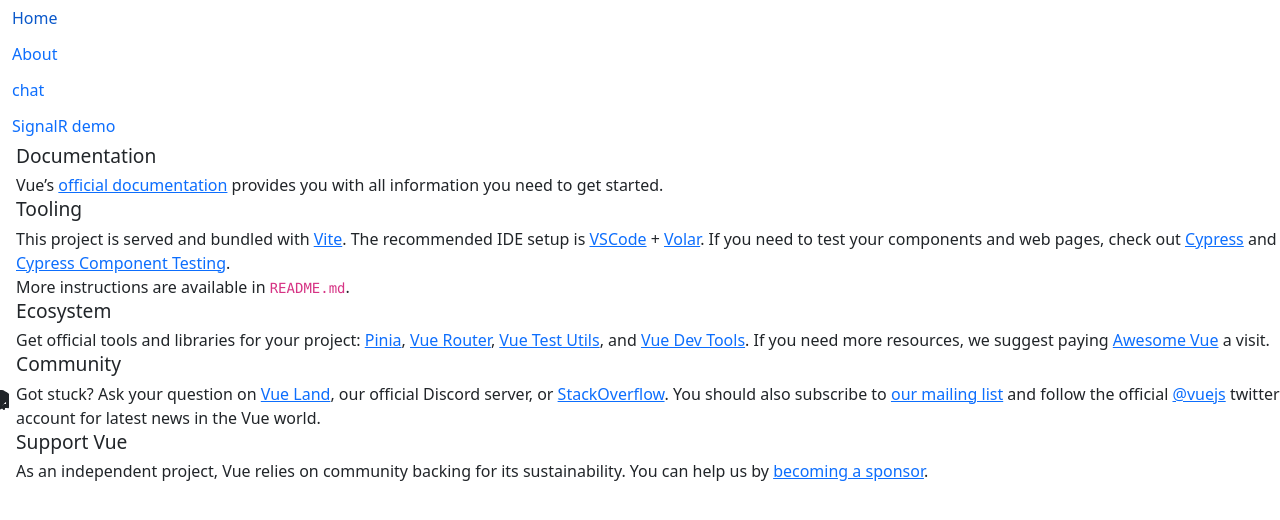
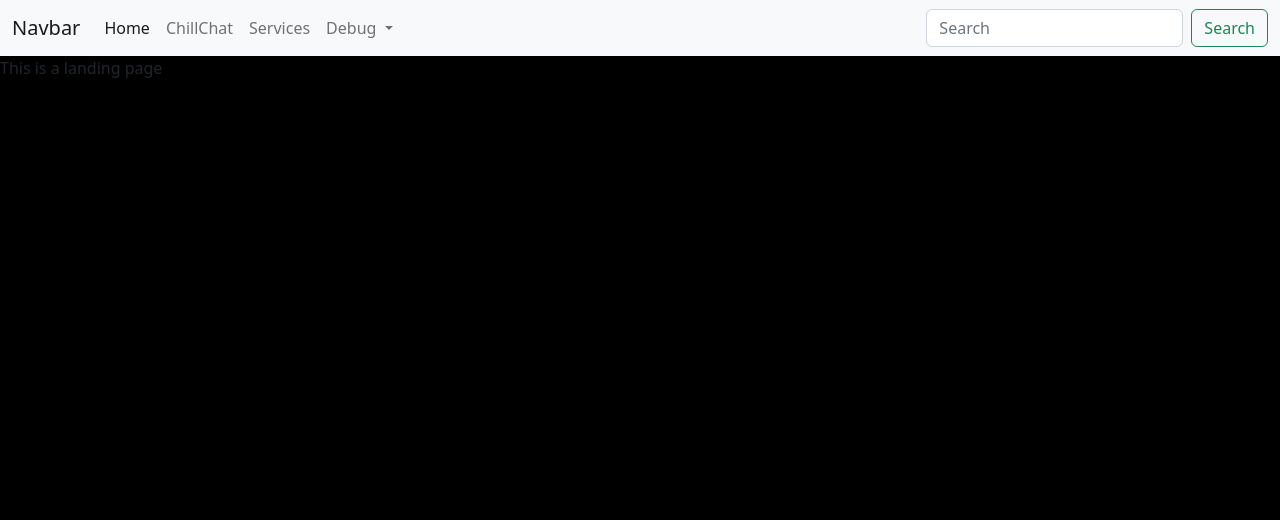
Before and after one commit to dss285/ChillChat, a Vue app in the folder ChillChat.Web/vue/: page / in a window 1280 px wide. Shown: the top 520 px of the page. Built offline with nearby package versions, Linux system fonts and the light colour scheme.

Commit message:
CSS variable setup

```diff
--- a/ChillChat.Web/vue/src/App.vue
+++ b/ChillChat.Web/vue/src/App.vue
@@ -1,6 +1,7 @@
 <script setup lang="ts">
 //import "./assets/styles/style.sass";
 import { RouterLink, RouterView } from "vue-router";
+import Navbar from "./components/landing/Navbar.vue";
 //import HelloWorld from "./components/HelloWorld.vue";
 </script>
 
@@ -9,14 +10,7 @@
 
 <template>
 	<header>
-		<div class="wrapper">
-			<nav>
-				<RouterLink to="/">Home</RouterLink>
-				<RouterLink to="/about">About</RouterLink>
-				<RouterLink to="/chat">chat</RouterLink>
-				<RouterLink to="/signaldemo">SignalR demo</RouterLink>
-			</nav>
-		</div>
+        <Navbar></Navbar>
 	</header>
 
 	<RouterView />
@@ -24,23 +18,51 @@
 </template>
 
 
-<style scoped lang="scss">
-  //@import "./assets/styles/style.sass";
+<style lang="scss">
 
-nav {
-	ul {
-		margin: 0;
-		padding: 0;
-		list-style: none;
-	}
 
-	li { display: inline-block; }
+:root {
+    //Primary colors
+    //primary,secondary,tertiary,quaternary, quinary, senary, septenary, octonary, nonary, denary
+    --color-primary: black;
+    --color-secondary: gray;
+    --color-tertiary: lightgray;
+    --color-quaternary: white;
 
-	a {
-		display: block;
-		padding: 6px 12px;
-		text-decoration: none;
-	}
+    //Spesific decoration colors
+    --color-deco-purple: purple;
+
+    //Color utility
+    //These are meant for warnings etc....
+    --color-utility-green: green;
+    --color-utility-yellow: yellow;
+    --color-utility-red: red;
+
+    //Font settings
+    --setting-font-size: 16px;
+    --setting-font-color: var(var(--color-quaternary));
+
+    //Padding & rounding
+    --setting-padding-primary: 10px;
+    --setting-padding-secondary: 5px;
+    --setting-Bradius-primary: 5px;
+
+    //Misc
+    --setting-scrollbehavior: smooth;
+
+
+}
+
+html {
+    scroll-behavior: var(--setting-scrollbehavior);
+    font-size: var(--setting-font-size);
+
+}
+
+.landing {
+
+    background-color: var(--color-primary);
+    min-height: 100vh;
 }
 
 </style>
--- /dev/null
+++ b/ChillChat.Web/vue/src/components/landing/Navbar.vue
@@ -0,0 +1,47 @@
+<template>
+
+
+<nav class="navbar navbar-expand-lg bg-light">
+    <div class="container-fluid">
+        <a class="navbar-brand" href="#">Navbar</a>
+        <button class="navbar-toggler" type="button" data-bs-toggle="collapse" data-bs-target="#navbarSupportedContent" aria-controls="navbarSupportedContent" aria-expanded="false" aria-label="Toggle navigation">
+            <span class="navbar-toggler-icon"></span>
+        </button>
+
+        <div class="collapse navbar-collapse" id="navbarSupportedContent">
+            <ul class="navbar-nav me-auto mb-2 mb-lg-0">
+                <li class="nav-item">
+                    <RouterLink class="nav-link active" to="/">Home</RouterLink>
+                </li>
+
+                <li class="nav-item">
+                    <RouterLink class="nav-link" to="/about">ChillChat</RouterLink>
+                </li>
+
+                <li class="nav-item">
+                    <RouterLink class="nav-link" to="/chat">Services</RouterLink>
+                </li>
+
+                <li class="nav-item dropdown">
+                    <a class="nav-link dropdown-toggle" href="#" role="button" data-bs-toggle="dropdown" aria-expanded="false">
+                        Debug
+                    </a>
+                    <ul class="dropdown-menu">
+                        <li><RouterLink class="dropdown-item" to="/signaldemo">SignalR Demo</RouterLink></li>
+                        <li><a class="dropdown-item" href="#">lorem ipsum</a></li>
+                        <li><hr class="dropdown-divider"></li>
+                        <li><a class="dropdown-item" href="#">Cookies for placeholder!</a></li>
+                    </ul>
+                </li>
+            </ul>
+
+            <form class="d-flex" role="search">
+                <input class="form-control me-2" type="search" placeholder="Search" aria-label="Search">
+                <button class="btn btn-outline-success" type="submit">Search</button>
+            </form>
+        </div>
+    </div>
+</nav>
+
+
+</template>
--- a/ChillChat.Web/vue/src/views/LandingPageView.vue
+++ b/ChillChat.Web/vue/src/views/LandingPageView.vue
@@ -3,7 +3,10 @@
 </script>
 
 <template>
-  <main>
-    <TheWelcome />
-  </main>
+    <main class="landing">
+
+
+
+        <p>This is a landing page</p>
+    </main>
 </template>
```
